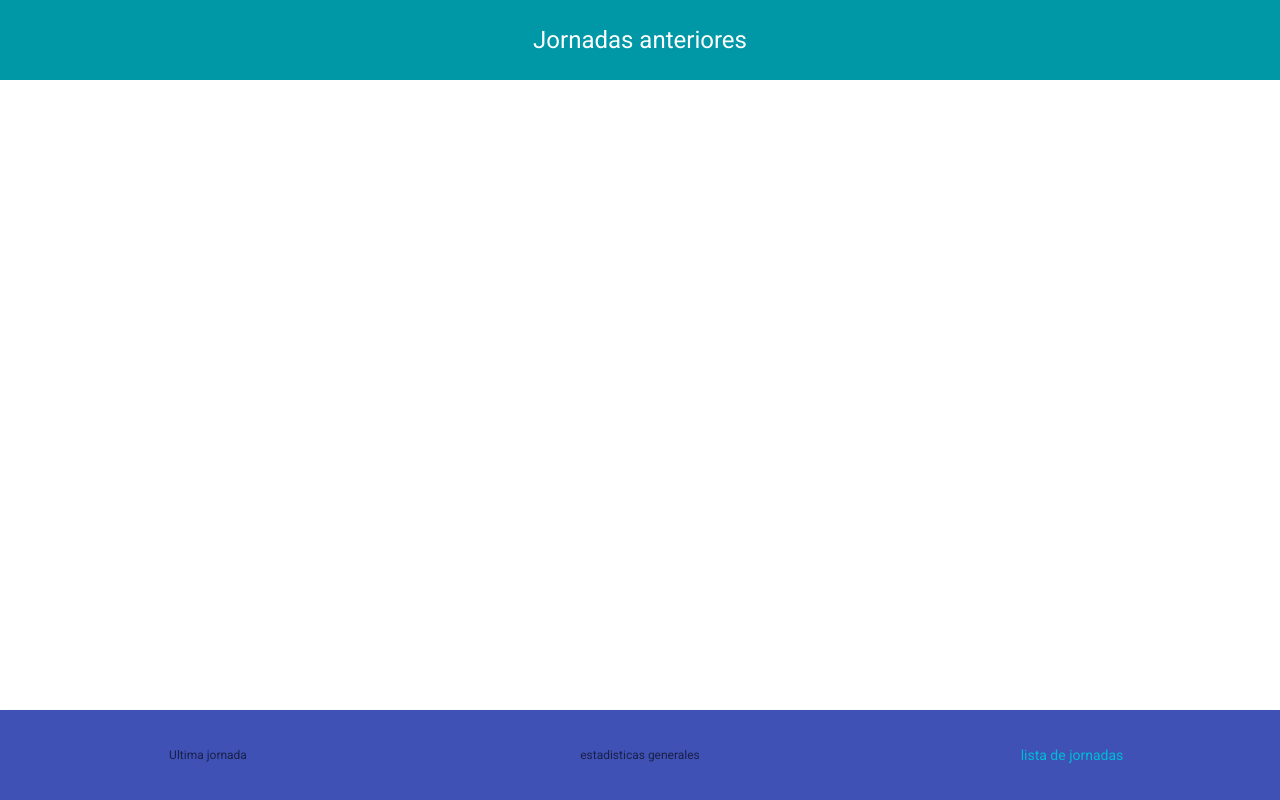
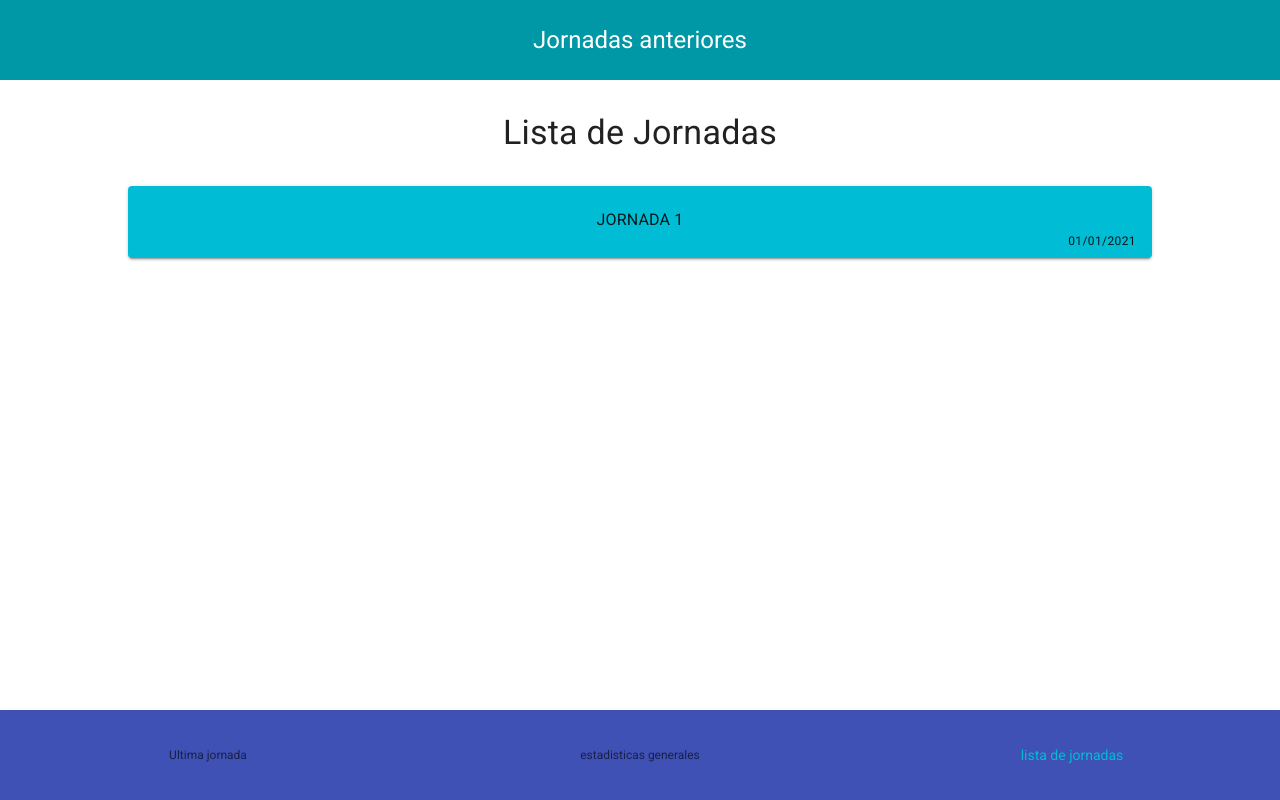
Before and after one commit to wincancode/ProyectoCasaBarandi, a React (Vite) app in the folder App/FrontEnd/: page /jornadas-anteriores in a window 1280 px wide. Both pictures are taken after a click on the button "lista de jornadas". Built offline with nearby package versions, Linux system fonts and the light colour scheme.

Commit message:
Se agrego funcionalidad a la lista de Jornadas Pasadas

```diff
--- a/App/FrontEnd/src/Componentes/PreguntaDeEncuesta/PreguntaDeEncuesta.tsx
+++ b/App/FrontEnd/src/Componentes/PreguntaDeEncuesta/PreguntaDeEncuesta.tsx
@@ -16,7 +16,7 @@ interface Props {
   id: number;
   pregunta: {
     nombre: string;
-    tipo: "texto" | "seleccion simple" | "seleccion multiple";
+    tipo: "texto" | "seleccionSimple" | "seleccionMultiple";
     opciones?: string[];
     esObligatoria: boolean;
     respuestaEscrita?: respuesta;
@@ -42,10 +42,11 @@ const PreguntaSeleccion = (props: Props) => {
     <FormControl>
       <Typography variant="body1">Selecciona una respuesta</Typography>
 
-      {props.pregunta.tipo === "seleccion simple" ? (
+      {props.pregunta.tipo === "seleccionSimple" ? (
         <RadioGroup>
-          {props.pregunta.opciones?.map((respuesta) => (
+          {props.pregunta.opciones?.map((respuesta, index) => (
             <FormControlLabel
+              key={index}
               value={respuesta}
               control={<Radio />}
               label={respuesta}
--- a/App/FrontEnd/src/Paginas/Estadisticas/Estadisticas.tsx
+++ b/App/FrontEnd/src/Paginas/Estadisticas/Estadisticas.tsx
@@ -1,80 +1,80 @@
-import React, { useState } from 'react';
-import JornadasEstadisticas from './Jornadas/JornadasEstadisticas';
-import { Header } from 'Componentes/Header/Header';
-import styles from './JornadasEstadisticas.module.css';
-import { BarandiBottomNavigation } from 'Componentes/BottomNavigation/BarandiBottomNavigation';
-import EstadisticaDona from 'Componentes/EstadisticaDona/EstadisticaDona';
+import React, { useState } from "react";
+import JornadasEstadisticas from "./Jornadas/JornadasEstadisticas";
+import { Header } from "Componentes/Header/Header";
+import styles from "./JornadasEstadisticas.module.css";
+import { BarandiBottomNavigation } from "Componentes/BottomNavigation/BarandiBottomNavigation";
+import EstadisticaDona from "Componentes/EstadisticaDona/EstadisticaDona";
 import {
   FormControl,
   InputLabel,
   MenuItem,
   Select,
-	SelectChangeEvent
-} from '@mui/material';
-import EstadisticaBarra from 'Componentes/EstadisticaBarra/EstadisticaBarra';
+  SelectChangeEvent,
+} from "@mui/material";
+import EstadisticaBarra from "Componentes/EstadisticaBarra/EstadisticaBarra";
+import ListaJornadas from "./ListaDeJornadas/ListaJornadasAnteriores";
 
 const EstadisticasGenerales: React.FC = () => {
   const handleChange = (event: SelectChangeEvent) => {
     setComparativa(event.target.value);
   };
 
-	const [comparativa, setComparativa] = React.useState('1');
+  const [comparativa, setComparativa] = React.useState("1");
 
   const [gruposEtarios] = useState([
-		{ id: 0, value: 5, label: 'infante' },
-		{ id: 1, value: 20, label: 'niño' },
-		{ id: 2, value: 5, label: 'adolescente' },
-		{ id: 3, value: 10, label: 'adulto' },
-		{ id: 4, value: 0, label: 'adulto mayor' }
+    { id: 0, value: 5, label: "infante" },
+    { id: 1, value: 20, label: "niño" },
+    { id: 2, value: 5, label: "adolescente" },
+    { id: 3, value: 10, label: "adulto" },
+    { id: 4, value: 0, label: "adulto mayor" },
   ]);
 
   const [genero] = useState([
     {
       id: 0,
       value: 20,
-			label: 'Masculino'
+      label: "Masculino",
     },
     {
       id: 1,
       value: 19,
-			label: 'Femenino'
+      label: "Femenino",
     },
     {
       id: 2,
       value: 1,
-			label: 'Otro'
-		}
+      label: "Otro",
+    },
   ]);
 
   const [comunidades] = useState([
     {
       id: 0,
       value: 10,
-			label: 'Comunidad 1'
+      label: "Comunidad 1",
     },
     {
       id: 1,
       value: 10,
-			label: 'Comunidad 2'
+      label: "Comunidad 2",
     },
     {
       id: 2,
       value: 20,
-			label: 'Comunidad 3'
-		}
+      label: "Comunidad 3",
+    },
   ]);
   return (
     <div className={styles.caja}>
       <EstadisticaDona
         Nombre="Asistencias"
         data={
-					comparativa == '1'
+          comparativa == "1"
             ? comunidades
-						: comparativa == '2'
+            : comparativa == "2"
             ? genero
             : gruposEtarios
-				}
-			></EstadisticaDona>
+        }></EstadisticaDona>
       <div className={styles.caja2}>
         <FormControl fullWidth>
           <InputLabel id="demo-simple-select-label">Comparativas</InputLabel>
@@ -83,8 +83,7 @@ const EstadisticasGenerales: React.FC = () => {
             id="demo-simple-select"
             value={comparativa}
             label="Comparativas"
-						onChange={handleChange}
-					>
+            onChange={handleChange}>
             <MenuItem value={1}>Segun comunidad</MenuItem>
             <MenuItem value={2}>Segun genero</MenuItem>
             <MenuItem value={3}>Segun grupo etario</MenuItem>
@@ -98,26 +97,22 @@ const EstadisticasGenerales: React.FC = () => {
   );
 };
 
-const ListaJornadas: React.FC = () => {
-	return <div></div>;
-};
-
 const Estadisticas: React.FC = () => {
-	const [tab, setTab] = React.useState('Ultima jornada');
+  const [tab, setTab] = React.useState("Ultima jornada");
 
   return (
     <>
       <Header titulo="Jornadas anteriores" />
-			{tab === 'Ultima jornada' ? (
+      {tab === "Ultima jornada" ? (
         <JornadasEstadisticas />
-			) : tab === 'estadisticas generales' ? (
+      ) : tab === "estadisticas generales" ? (
         <EstadisticasGenerales />
       ) : (
         <ListaJornadas />
       )}
 
       <BarandiBottomNavigation
-				tabs={['Ultima jornada', 'estadisticas generales', 'lista de jornadas']}
+        tabs={["Ultima jornada", "estadisticas generales", "lista de jornadas"]}
         value={tab}
         onchange={setTab}
       />
--- /dev/null
+++ b/App/FrontEnd/src/Paginas/Estadisticas/ListaDeJornadas/ListaJornadasAnteriores.module.css
@@ -0,0 +1,7 @@
+.title{
+    justify-content: center;
+    display: flex;
+    text-align: center;
+    margin-top: 2rem;
+    margin-bottom: 2rem;
+}
--- /dev/null
+++ b/App/FrontEnd/src/Paginas/Estadisticas/ListaDeJornadas/ListaJornadasAnteriores.tsx
@@ -0,0 +1,40 @@
+import { Stack, Typography } from "@mui/material";
+import BotonLista from "Componentes/BotonLista/BotonLista";
+import styles from "./ListaJornadasAnteriores.module.css";
+
+interface props {
+  jornadas: {
+    id: number;
+    nombre: string;
+    fecha: string;
+  }[];
+}
+
+const lista: React.FC<props> = (props) => {
+  return (
+    <Stack gap={"8px"}>
+      {props.jornadas.map((jornada) => (
+        <BotonLista
+          key={jornada.id}
+          titulo={jornada.nombre}
+          subtitulo={jornada.fecha}
+          onClick={() => console.log(jornada.id)}></BotonLista>
+      ))}
+    </Stack>
+  );
+};
+
+const ListaJornadasAnteriores: React.FC = () => {
+  return (
+    <div className={styles.all}>
+      <div className={styles.title}>
+        <Typography variant="h4">Lista de Jornadas</Typography>
+      </div>
+      {lista({
+        jornadas: [{ id: 1, nombre: "Jornada 1", fecha: "01/01/2021" }],
+      })}
+    </div>
+  );
+};
+
+export default ListaJornadasAnteriores;
--- a/App/FrontEnd/src/Paginas/Menues/MenuJornada/MenuRol/RealizarFormato.tsx
+++ b/App/FrontEnd/src/Paginas/Menues/MenuJornada/MenuRol/RealizarFormato.tsx
@@ -1,6 +1,7 @@
 import { Stack, Typography } from "@mui/material";
 import PreguntaDeEncuesta from "Componentes/PreguntaDeEncuesta/PreguntaDeEncuesta";
 import styles from "./RealizarFormato.module.css";
+import BotonSticky from "Componentes/BotonSticky/BotonSticky";
 
 interface props {
   id: number;
@@ -18,48 +19,60 @@ const RealizarFormato: React.FC<props> = (props) => {
             id={1}
             pregunta={{
               nombre: "Pregunta 1",
-              tipo: "seleccion simple",
+              tipo: "seleccionSimple",
+              esObligatoria: true,
+              opciones: [
+                "Opcion 1",
+                "Opcion 2",
+                "Opcion 3",
+                "Opcion 4",
+                "Opcion 5",
+              ],
+            }}
+          />
+          <PreguntaDeEncuesta
+            id={2}
+            pregunta={{
+              nombre: "Pregunta 2",
+              tipo: "seleccionMultiple",
               esObligatoria: true,
               opciones: ["Opcion 1", "Opcion 2", "Opcion 3"],
             }}
           />
           <PreguntaDeEncuesta
-            id={1}
+            id={3}
             pregunta={{
-              nombre: "Pregunta 1",
-              tipo: "seleccion multiple",
-              esObligatoria: true,
-              opciones: ["Opcion 1", "Opcion 2", "Opcion 3"],
-            }}
-          />
-          <PreguntaDeEncuesta
-            id={1}
-            pregunta={{
-              nombre: "Pregunta 1",
+              nombre: "Pregunta 3",
               tipo: "texto",
               esObligatoria: true,
               opciones: ["Opcion 1", "Opcion 2", "Opcion 3"],
             }}
           />
           <PreguntaDeEncuesta
-            id={1}
+            id={4}
             pregunta={{
-              nombre: "Pregunta 1",
+              nombre: "Pregunta 4",
               tipo: "texto",
               esObligatoria: true,
               opciones: ["Opcion 1", "Opcion 2", "Opcion 3"],
             }}
           />
           <PreguntaDeEncuesta
-            id={1}
+            id={5}
             pregunta={{
-              nombre: "Pregunta 1",
-              tipo: "seleccion multiple",
+              nombre: "Pregunta 5",
+              tipo: "seleccionMultiple",
               esObligatoria: true,
               opciones: ["Opcion 1", "Opcion 2", "Opcion 3"],
             }}
           />
         </Stack>
+        <BotonSticky
+          variant="extended"
+          Logo={<div>enviar</div>}
+          positionx="right"
+          onClick={() => console.log("enviar")}
+          positiony="bottom"></BotonSticky>
       </div>
     </>
   );
```
Lines whose indentation alone changed are shown as unchanged.
